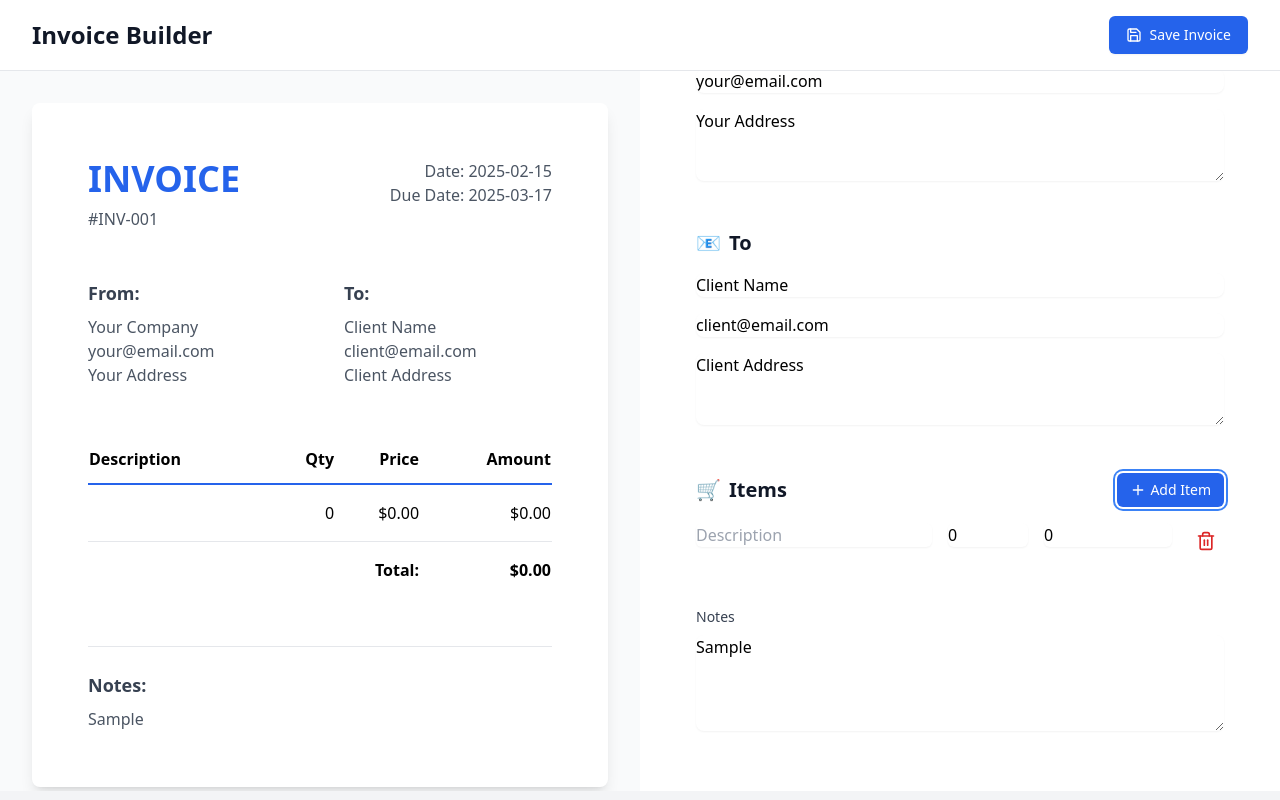
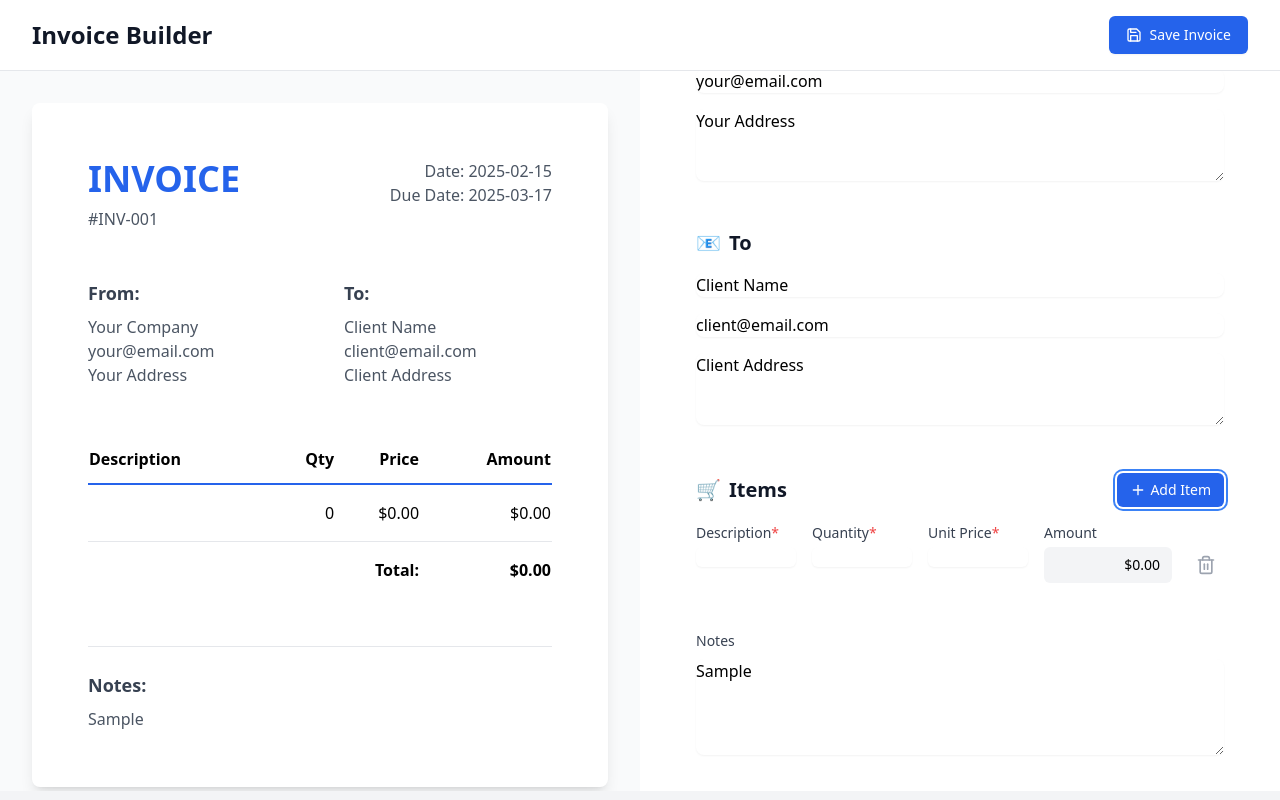
Before and after one commit to mandalorian99/invoiceable-web, a React (Vite) app: page / in a window 1280 px wide. Both pictures are taken after typing "Sample" into the empty fields and a click on the button "Add Item". Built offline with nearby package versions, Linux system fonts and the light colour scheme.

Commit message:
makding invoice form item section dynamic

```diff
--- a/src/components/InvoiceForm.tsx
+++ b/src/components/InvoiceForm.tsx
@@ -1,6 +1,7 @@
 import { Plus, Trash2 } from 'lucide-react';
 import { Invoice, InvoiceItem } from '../types/invoice';
 import { TEMPLATE_CONFIGS } from '../config/templates';
+import { useState } from 'react';
 
 interface Props {
   invoice: Invoice;
@@ -8,6 +9,8 @@ interface Props {
 }
 
 export default function InvoiceForm({ invoice, onInvoiceChange }: Props) {
+  const [errors, setErrors] = useState<Record<string, string>>({});
+
   const addItem = () => {
     const templateConfig = TEMPLATE_CONFIGS[invoice.template];
     const newItem: InvoiceItem = {
@@ -37,13 +40,23 @@ export default function InvoiceForm({ invoice, onInvoiceChange }: Props) {
     });
   };
 
-  const updateItem = (id: string, field: keyof InvoiceItem, value: string | number) => {
-    onInvoiceChange({
-      ...invoice,
-      items: invoice.items.map(item =>
-        item.id === id ? { ...item, [field]: value } : item
-      )
+  const updateItem = (id: string, field: string, value: any) => {
+    const updatedItems = invoice.items.map(item => {
+      if (item.id !== id) return item;
+
+      const updatedItem = { ...item, [field]: value };
+
+      // Auto-calculate calculated fields
+      TEMPLATE_CONFIGS[invoice.template].itemFields.forEach(configField => {
+        if (configField.type === 'calculated' && configField.calculate) {
+          updatedItem[configField.key] = configField.calculate(updatedItem);
+        }
+      });
+
+      return updatedItem;
     });
+
+    onInvoiceChange({ ...invoice, items: updatedItems });
   };
 
   return (
@@ -205,30 +218,50 @@ export default function InvoiceForm({ invoice, onInvoiceChange }: Props) {
           <div className="space-y-4">
             {invoice.items.map((item) => (
               <div key={item.id} className="flex gap-4 items-start">
-                <input
-                  type="text"
-                  placeholder="Description"
-                  value={item.description}
-                  onChange={(e) => updateItem(item.id, 'description', e.target.value)}
-                  className="flex-1 rounded-md border-gray-300 shadow-sm focus:border-blue-500 focus:ring-blue-500"
-                />
-                <input
-                  type="number"
-                  placeholder="Qty"
-                  value={item.quantity}
-                  onChange={(e) => updateItem(item.id, 'quantity', parseInt(e.target.value))}
-                  className="w-20 rounded-md border-gray-300 shadow-sm focus:border-blue-500 focus:ring-blue-500"
-                />
-                <input
-                  type="number"
-                  placeholder="Price"
-                  value={item.price}
-                  onChange={(e) => updateItem(item.id, 'price', parseFloat(e.target.value))}
-                  className="w-32 rounded-md border-gray-300 shadow-sm focus:border-blue-500 focus:ring-blue-500"
-                />
+                {/* Dynamic fields */}
+                <div className="flex-1 grid grid-cols-3 gap-4">
+                  {TEMPLATE_CONFIGS[invoice.template].itemFields.map((field) => {
+                    if (field.type === 'calculated') return null;
+
+                    return (
+                      <div key={field.key}>
+                        <label className="block text-sm font-medium text-gray-700 mb-1">
+                          {field.label}
+                          {field.required && <span className="text-red-500">*</span>}
+                        </label>
+                        <input
+                          type={field.type === 'number' ? 'number' : 'text'}
+                          value={item[field.key] || ''}
+                          onChange={(e) => updateItem(item.id, field.key,
+                            field.type === 'number' ? parseFloat(e.target.value) : e.target.value
+                          )}
+                          className="block w-full rounded-md border-gray-300 shadow-sm focus:border-blue-500 focus:ring-blue-500 sm:text-sm"
+                          min={field.validation?.min}
+                          max={field.validation?.max}
+                          step={field.validation?.step || (field.type === 'number' ? 0.01 : undefined)}
+                          required={field.required}
+                        />
+                        {errors[`${item.id}-${field.key}`] && (
+                          <p className="text-red-500 text-xs mt-1">
+                            {errors[`${item.id}-${field.key}`]}
+                          </p>
+                        )}
+                      </div>
+                    );
+                  })}
+                </div>
+
+                {/* Amount display */}
+                <div className="w-32">
+                  <label className="block text-sm font-medium text-gray-700 mb-1">Amount</label>
+                  <div className="block w-full rounded-md bg-gray-100 px-3 py-2 text-right sm:text-sm">
+                    ${item.amount.toFixed(2)}
+                  </div>
+                </div>
+
                 <button
                   onClick={() => removeItem(item.id)}
-                  className="p-2 text-red-600 hover:text-red-800"
+                  className="mt-6 p-2 text-gray-400 hover:text-red-500"
                 >
                   <Trash2 className="h-5 w-5" />
                 </button>
```
